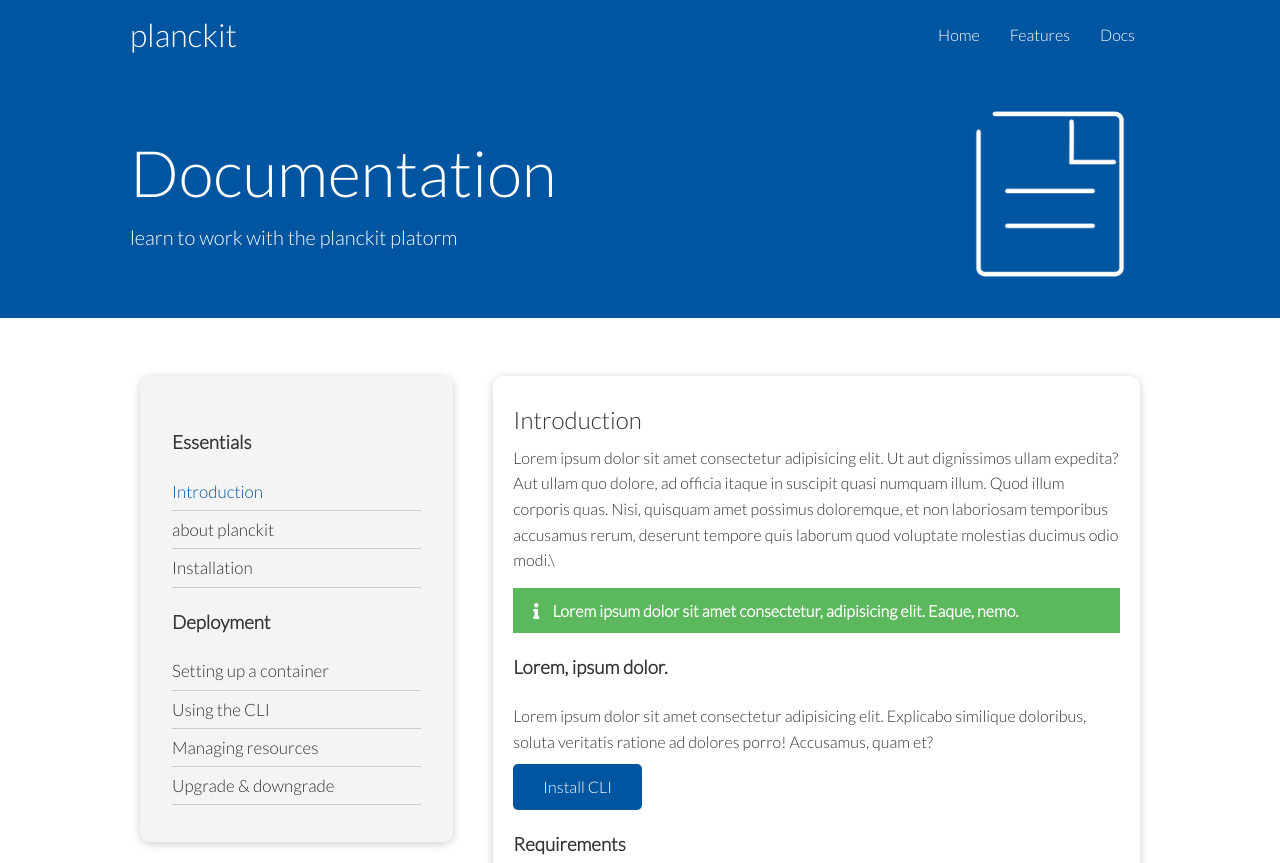
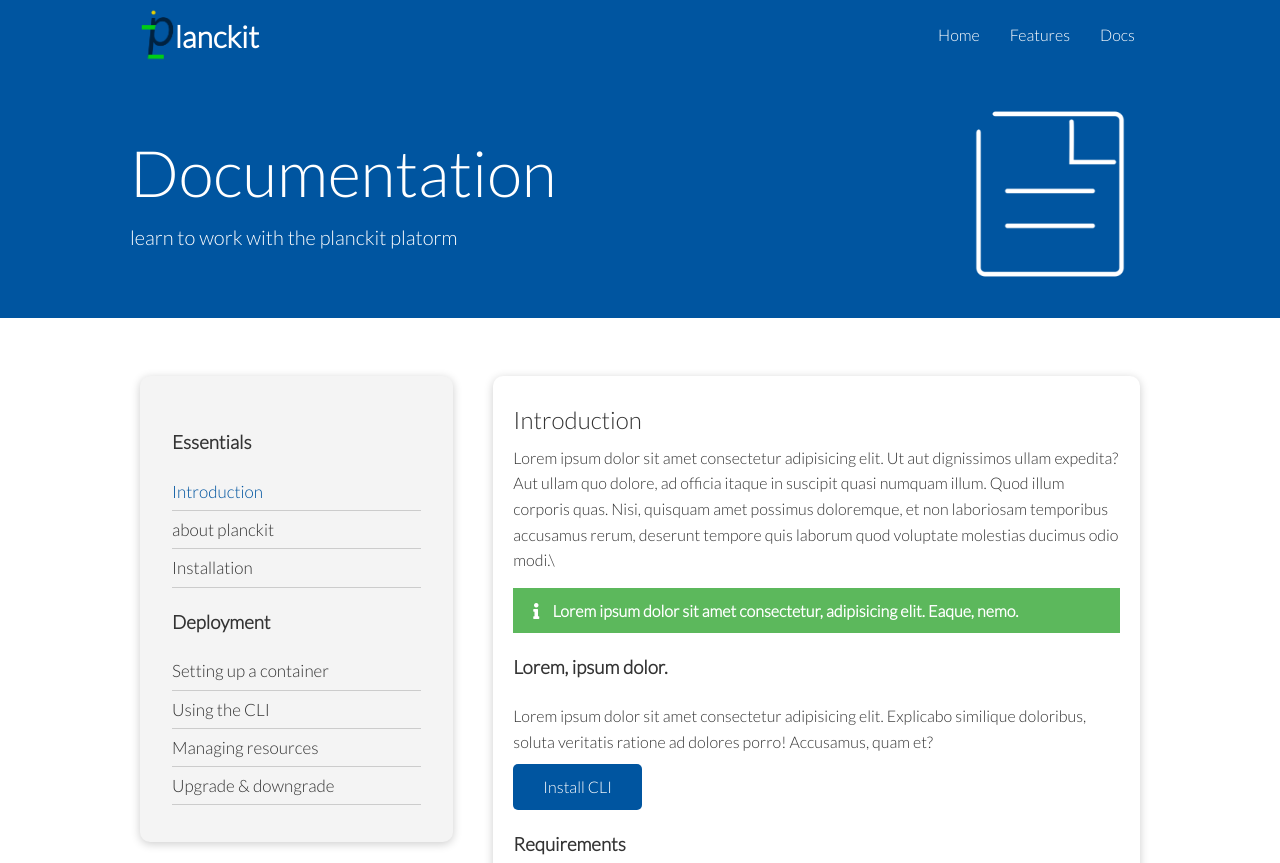
Before and after one commit to alinoorul/planckit-cloud, a plain HTML site: page docs.html in a window 1280 px wide. Shown: the top 863 px of the page. Drawn offline with Linux system fonts and the light colour scheme.

Commit message:
added logos

```diff
--- a/css/styles.css
+++ b/css/styles.css
@@ -41,21 +41,38 @@ p {
     margin: 10px 0;
 }
 
+
+
 img {
     width: 100%;
 }
 
+.logo img {
+    width: 10%;
+}
+
+.logo {
+    display: flex;
+    align-items: center;
+}
+
+.logo h3 {
+    margin: 2px 0 0 -10px;
+    font-size: 30px;
+}
 code, pre {
     background: #333;
     color: #fff;
     padding: 10px;
 }
 
+
 /* Navbar  */
 .navbar {
     background-color: var(--primary-color);
     color: #fff;
     height: 70px;
+    overflow: visible;
 }
 
 .navbar .flex {
--- a/docs.html
+++ b/docs.html
@@ -4,16 +4,21 @@
     <meta charset="UTF-8">
     <meta name="viewport" content="width=device-width, initial-scale=1.0">
 
+    <link rel="shortcut icon" type="image/x-icon" href="images/favicon.png"/>
     <link rel="stylesheet" href="css/utilities.css">
     <link rel="stylesheet" href="css/styles.css">
     <link rel="stylesheet" href="https://cdnjs.cloudflare.com/ajax/libs/font-awesome/5.15.3/css/all.min.css" integrity="sha512-iBBXm8fW90+nuLcSKlbmrPcLa0OT92xO1BIsZ+ywDWZCvqsWgccV3gFoRBv0z+8dLJgyAHIhR35VZc2oM/gI1w==" crossorigin="anonymous" referrerpolicy="no-referrer" />
     <title>planckit | brainstorm dreams</title>
 </head>
 <body>
+
     <!-- NAVBAR-->
     <div class="navbar">
         <div class="container flex">
-            <h1 class="logo">planckit</h1>
+            <div class="logo">
+                <img src="images/planckit_light.png" alt="">
+                <h3>lanckit</h3>
+            </div>
             <nav>
                 <ul>
                     <li><a href="index.html">Home</a></li>
@@ -96,7 +101,7 @@
     <footer class="footer bg-dark py-5">
         <div class="container grid grid-3">
             <div>
-                <h1>Planckit</h1>
+                <h1>planckit</h1>
                 <p>Copyright &copy; 2021</p>
             </div>
             <nav>
```
Also changed, not shown: features.html (+6 -2 lines), index.html (+6 -2 lines), images/favicon.png, images/planckit_light.png (added), screenshots/features_1.png (renamed from screenshots/feeatures_1.png).
